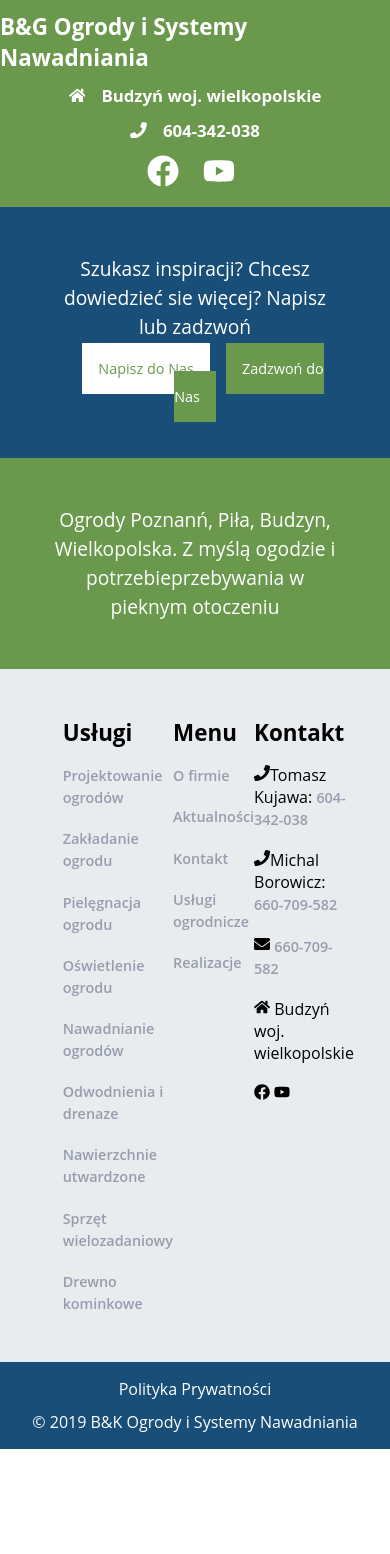
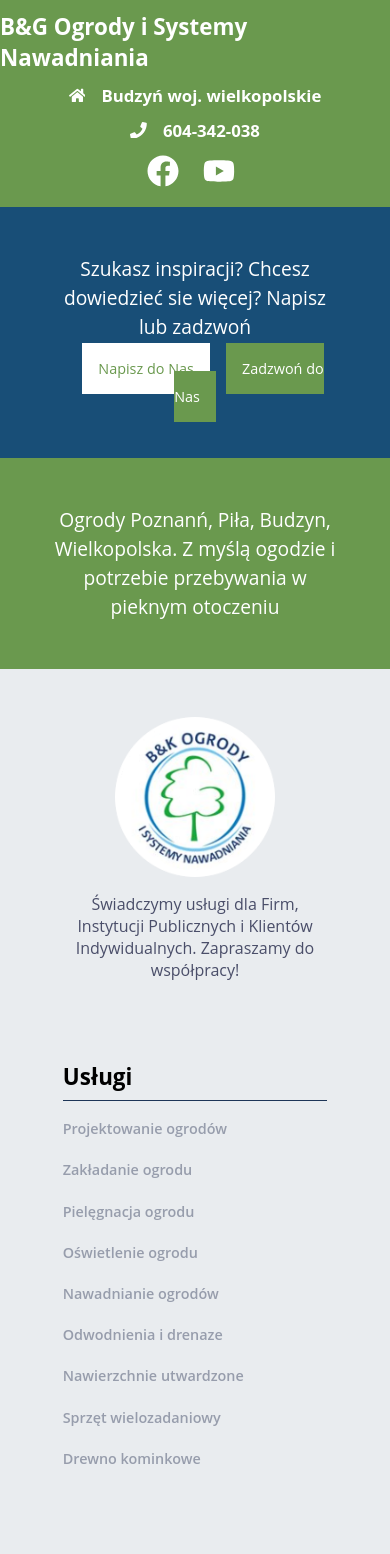
Before and after one commit to MateolCS/ogrody-wlkp, a React (Create React App) app: page / in a window 390 px wide. Shown: the top 1554 px of the page. Before the commit the page ends 1449 px from the top, so only its background shows below. Built offline with nearby package versions, Linux system fonts and the light colour scheme.

Commit message:
Finished InfoNav Component, temporarily fixed mobile footer problems

```diff
--- a/src/components/Home.js
+++ b/src/components/Home.js
@@ -4,8 +4,9 @@ import Stripe from './Stripe'
 import InfoNav from './InfoNav'
 import List from './List'
 import { StyledA } from './styles/A.styled'
-import {Link} from 'react-router-dom';
 import {FaEnvelope, FaFacebook, FaYoutube, FaPhone, FaHome} from 'react-icons/fa'
+import logo from '././../assets/logo.png'
+import { StyledLink, ContactLink, GreenLi } from './styles/List.styled'
 
 const Home = () => {
   return (
@@ -19,41 +20,47 @@ const Home = () => {
         </div>
       </Stripe>
       <Stripe bgColor={'#6a994e'} justify={'center'}>
-        <p>Ogrody Poznanń, Piła, Budzyn, Wielkopolska. Z myślą ogodzie i potrzebieprzebywania w pieknym otoczeniu</p>
+        <p>Ogrody Poznanń, Piła, Budzyn, Wielkopolska. Z myślą ogodzie i potrzebie przebywania w pieknym otoczeniu</p>
       </Stripe>
       <InfoNav>
         <List>
+          <img src={logo} alt="ogrody-wlkp-logo" />
+          <p>
+          Świadczymy usługi dla Firm, Instytucji Publicznych i Klientów Indywidualnych. Zapraszamy do współpracy!
+          </p>
+        </List>
+        <List>
           <h3>Usługi</h3>
           <ul>
-            <li><Link to="/gardening-services/services">Projektowanie ogrodów</Link></li>
-            <li><Link to="/gardening-services/how-to-start">Zakładanie ogrodu</Link></li>
-            <li><Link to="/gardening-services/how-to-continue">Pielęgnacja ogrodu</Link></li>
-            <li><Link to="/gardening-services/lights">Oświetlenie ogrodu</Link></li>
-            <li><Link to="/gardening-services/hydration">Nawadnianie ogrodów</Link></li>
-            <li><Link to="/gardening-services/dihydration">Odwodnienia i drenaze</Link></li>
-            <li><Link to="/gardening-services/surfaces">Nawierzchnie utwardzone</Link></li>
-            <li><Link to="/gardening-services/gear">Sprzęt wielozadaniowy</Link></li>
-            <li><Link to="/gardening-services/wood">Drewno kominkowe</Link></li>
+            <li><StyledLink to="/gardening-services/services">Projektowanie ogrodów</StyledLink></li>
+            <li><StyledLink to="/gardening-services/how-to-start">Zakładanie ogrodu</StyledLink></li>
+            <li><StyledLink to="/gardening-services/how-to-continue">Pielęgnacja ogrodu</StyledLink></li>
+            <li><StyledLink to="/gardening-services/lights">Oświetlenie ogrodu</StyledLink></li>
+            <li><StyledLink to="/gardening-services/hydration">Nawadnianie ogrodów</StyledLink></li>
+            <li><StyledLink to="/gardening-services/dihydration">Odwodnienia i drenaze</StyledLink></li>
+            <li><StyledLink to="/gardening-services/surfaces">Nawierzchnie utwardzone</StyledLink></li>
+            <li><StyledLink to="/gardening-services/gear">Sprzęt wielozadaniowy</StyledLink></li>
+            <li><StyledLink to="/gardening-services/wood">Drewno kominkowe</StyledLink></li>
           </ul>
         </List>
         <List>
           <h3>Menu</h3>
           <ul>
-            <li><Link  to="/aboutus">O firmie</Link></li>
-            <li><Link to="/news">Aktualności</Link></li>
-            <li><Link to="/contact">Kontakt</Link></li>
-            <li><Link to="/gardening-services">Usługi ogrodnicze</Link></li>
-            <li><Link to="/oursolutions">Realizacje</Link></li>
+            <li><StyledLink  to="/aboutus">O firmie</StyledLink></li>
+            <li><StyledLink to="/news">Aktualności</StyledLink></li>
+            <li><StyledLink to="/contact">Kontakt</StyledLink></li>
+            <li><StyledLink to="/gardening-services">Usługi ogrodnicze</StyledLink></li>
+            <li><StyledLink to="/oursolutions">Realizacje</StyledLink></li>
           </ul>
         </List>
         <List>
           <h3>Kontakt</h3>
           <ul>
-            <li><FaPhone/>Tomasz Kujawa: <a href='tel:604-342-038'>604-342-038</a></li>
-            <li><FaPhone/>Michal Borowicz: <a href='tel:660-709-582'>660-709-582</a></li>
-            <li><FaEnvelope/> <a href='mailto:biuro@ogrody-wlkp.pl'>660-709-582</a></li>
+            <li><FaPhone/>Tomasz Kujawa: <ContactLink href='tel:604-342-038'>604-342-038</ContactLink></li>
+            <li><FaPhone/>Michal Borowicz: <ContactLink href='tel:660-709-582'>660-709-582</ContactLink></li>
+            <li><FaEnvelope/> <ContactLink href='mailto:biuro@ogrody-wlkp.pl'>660-709-582</ContactLink></li>
             <li><FaHome/> Budzyń woj. wielkopolskie</li>
-            <li><FaFacebook/> <FaYoutube/></li>
+            <GreenLi><FaFacebook/> <FaYoutube/></GreenLi>
           </ul>
         </List>
       </InfoNav>
--- a/src/components/styles/ContactLink.styled.js
+++ /dev/null
@@ -1,6 +0,0 @@
-import styled from 'styled-components'
-
-export const StyledContactLink = styled.a`
-    color: #6a994e;
-    margin-left: .3rem;
-`
--- a/src/components/styles/Footer.styled.js
+++ b/src/components/styles/Footer.styled.js
@@ -18,5 +18,6 @@ export const FooterContainer = styled.div`
         width: 100%;
         text-align: center;
         gap: .7rem;
+        margin-bottom: 10.4rem;
     }
 `
--- a/src/components/styles/Global.js
+++ b/src/components/styles/Global.js
@@ -12,7 +12,6 @@ const GlobalStyles = createGlobalStyle`
     body{
         font-family: 'Open Sans', sans-serif;
     }
-
 `
 
 export default GlobalStyles
--- a/src/components/styles/InfoNav.styled.js
+++ b/src/components/styles/InfoNav.styled.js
@@ -10,4 +10,9 @@ export const StyledInfoNavContainer = styled.div`
     margin: 0 auto;
     display: grid;
     grid-template-columns: repeat(4, 1fr);
+    gap: 5rem;
+
+    @media (max-width: ${({ theme }) => theme.breakpoints.mobile}) {
+        grid-template-columns: 1fr;
+    }
 `
--- a/src/components/styles/List.styled.js
+++ b/src/components/styles/List.styled.js
@@ -1,4 +1,5 @@
 import styled from 'styled-components'
+import {Link} from 'react-router-dom'
 
 export const StyledList = styled.div`
     display: flex;
@@ -7,6 +8,18 @@ export const StyledList = styled.div`
 
     h3{
         font-size: 1.4rem;
+        padding-bottom: 0.5rem;
+        border-bottom: 1px solid #1d3557;
+    }
+
+    img{
+        height: 10rem;
+        margin: 0 auto;
+    }
+
+    p{
+        text-align: center;
+        color: #4a4e69;
     }
 
     ul{
@@ -14,19 +27,28 @@ export const StyledList = styled.div`
         display: flex;
         flex-direction: column;
         gap: 1.2rem;
+    }
+`
 
-        a{
-            text-decoration: none;
-            color: #979dac;
-            font-weight: 600;
-            font-size: .9rem
-        }
+export const StyledLink = styled(Link)`
+    text-decoration: none;
+    color: #979dac;
+    font-weight: 600;
+    font-size: .9rem;
 
-        a:hover{
-            color: #5c677d;
-            border-bottom: 2px solid #5c677d;
-        }
+    &:hover{
+        color: #5c677d;
+        border-bottom: 2px solid #5c677d;
     }
+`
 
+export const ContactLink = styled.a`
+    color: #6a994e;
+    text-decoration: none;
+    margin-left: .4rem;
+`
 
+export const GreenLi = styled.li`
+    color: #6a994e;
+    font-size: 1.5rem;
 `
```
Also changed, not shown: src/components/styles/Container.styled.js (deleted, +0 -8 lines), src/components/styles/Flex.styled.js (deleted, +0 -8 lines), src/assets/logo.png (added).
